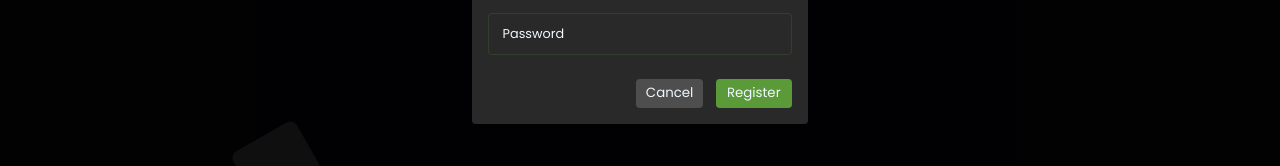
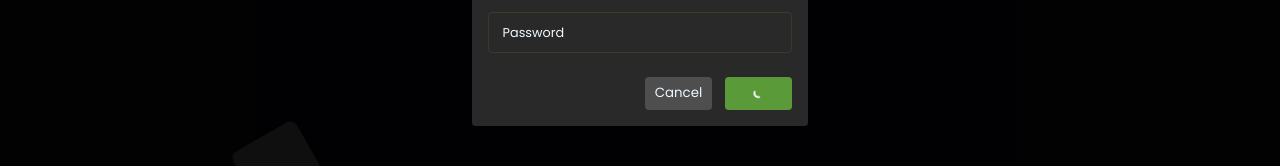
Before and after one commit to victorchiaka/taskman, a React (Vite) app: page / in a window 1280 px wide. Both pictures are taken after a click on the button "Sign in". Shown: the part 459-625 px from the top of the page. Built offline with nearby package versions, Linux system fonts and the light colour scheme.

Commit message:
added loading animations to button

```diff
--- a/src/index.css
+++ b/src/index.css
@@ -164,3 +164,19 @@ img {
 .auth-tab-option:checked + .tab-label + .tab-content {
   display: block;
 }
+
+.spinner {
+  margin-top: 0.3rem;
+  width: 2.8rem;
+  height: 0.75rem;
+  animation: spin 0.45s linear infinite;
+}
+
+@keyframes spin {
+  0% {
+    transform: rotate(0deg);
+  }
+  100% {
+    transform: rotate(360deg);
+  }
+}
--- a/src/pages/Home.jsx
+++ b/src/pages/Home.jsx
@@ -5,11 +5,13 @@ import { HomeHeader } from "../components/Header/Header";
 import Showcase from "../components/Showcase/Showcase";
 import Modal from "../components/Modal";
 import Button from "../components/Button/Button";
+import Loading1 from "@assets/loading-1.svg";
 
 import { useState } from "react";
 
 function Home() {
   const [active, setActive] = useState(false);
+  const [isLoading, setIsLoading] = useState(true);
 
   const loginTemplate = {
     title: "Login",
@@ -83,7 +85,16 @@ function Home() {
                   text="Cancel"
                   onClick={() => setActive(false)}
                 />
-                <Button type="confirm" text="Register" />
+                <Button
+                  type="confirm"
+                  text={
+                    isLoading ? (
+                      <img className="spinner" src={Loading1}></img>
+                    ) : (
+                      "Register"
+                    )
+                  }
+                />
               </div>
             </div>
             <input
@@ -103,7 +114,16 @@ function Home() {
                   text="Cancel"
                   onClick={() => setActive(false)}
                 />
-                <Button type="confirm" text="Login" />
+                <Button
+                  type="confirm"
+                  text={
+                    isLoading ? (
+                      <img className="spinner" src={Loading1}></img>
+                    ) : (
+                      "Login"
+                    )
+                  }
+                />
               </div>
             </div>
           </div>
```
Also changed, not shown: src/components/Showcase/Showcase.jsx (+4 -4 lines), src/assets/loading-1.svg (added).
